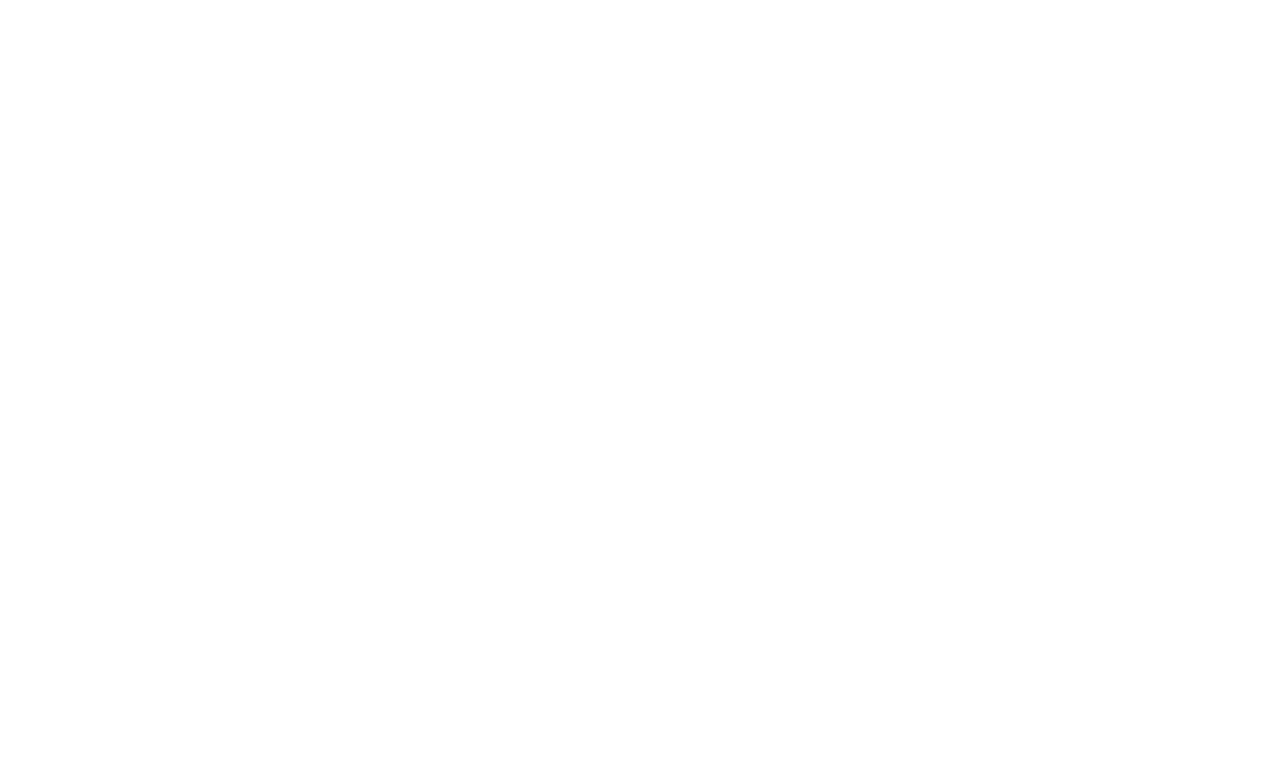
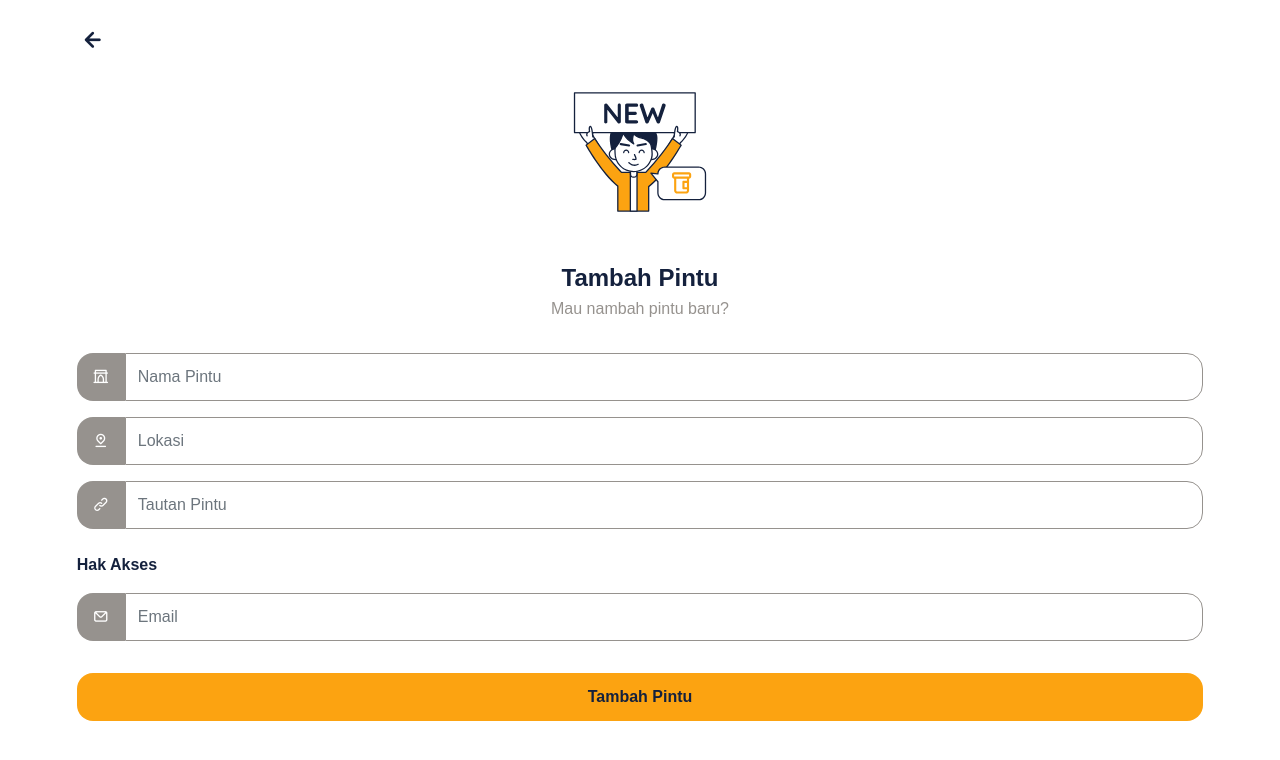
Before and after one commit to rakhacimano/gatelab-mobile, a Nuxt app: page /beranda/tambah-pintu in a window 1280 px wide. Before the commit this address had no page. Shown: the top 760 px of the page. Built offline with nearby package versions, Linux system fonts and the light colour scheme.

Commit message:
Frontend Tambah Pintu Sukses

```diff
--- a/assets/css/main.css
+++ b/assets/css/main.css
@@ -133,6 +133,7 @@
 
 i.uil-arrow-left {
   color: var(--secondary-color);
+  font-size: 2rem;
 }
 
 /* Tablet Section */
--- a/pages/beranda/detail-pintu.vue
+++ b/pages/beranda/detail-pintu.vue
@@ -144,10 +144,6 @@
 </script>
 
 <style scoped>
-i.uil-arrow-left {
-  font-size: 2rem;
-}
-
 .logo-pintu__svg {
   width: 6rem;
 }
--- a/pages/beranda/index.vue
+++ b/pages/beranda/index.vue
@@ -38,7 +38,7 @@
           <p class="sub-headline">Yuk, lihat pintumu!</p>
         </div>
         <div class="button-tambah">
-          <nuxt-link to="tambah-pintu">
+          <nuxt-link to="/beranda/tambah-pintu">
             <button class="btn-outline pl-4 pr-4">Tambah</button>
           </nuxt-link>
         </div>
--- /dev/null
+++ b/pages/beranda/tambah-pintu.vue
@@ -0,0 +1,71 @@
+<template>
+  <div class="kontainer">
+    <div class="icon-back mt-3 mb-2">
+      <nuxt-link to="/beranda">
+        <i class="uil uil-arrow-left"></i>
+      </nuxt-link>
+    </div>
+
+    <div class="kontainer-konten text-center">
+      <div class="ilustrasi__tambah-pintu">
+        <img src="~/assets/svg/pintu-baru.svg" alt="Ilustrasi Tambah Pintu" />
+      </div>
+
+      <div class="headline__sub-headline">
+        <h1 class="headline">Tambah Pintu</h1>
+        <p class="sub-headline">Mau nambah pintu baru?</p>
+      </div>
+
+      <!-- Form Inputan -->
+      <form class="form-input" @submit.prevent="">
+        <div class="input-group">
+          <i class="icon-container uil uil-archway"></i>
+          <input
+            type="text"
+            class="form-control"
+            placeholder="Nama Pintu"
+            required
+          />
+        </div>
+        <div class="input-group">
+          <i class="icon-container uil uil-location-pin-alt"></i>
+          <input
+            type="email"
+            class="form-control"
+            placeholder="Lokasi"
+            required
+          />
+        </div>
+        <div class="input-group">
+          <i class="icon-container uil uil-link"></i>
+          <input
+            type="url"
+            class="form-control"
+            placeholder="Tautan Pintu"
+            required
+          />
+        </div>
+
+        <p class="semibold mb-3 mt-4 text-left">Hak Akses</p>
+
+        <div class="input-group">
+          <i class="icon-container uil uil-envelope"></i>
+          <input
+            type="email"
+            class="form-control"
+            placeholder="Email"
+            required
+          />
+        </div>
+
+        <button class="btn-filled mt-3 mb-5">Tambah Pintu</button>
+      </form>
+    </div>
+  </div>
+</template>
+
+<style scoped>
+.headline__sub-headline {
+  margin-top: 2rem;
+}
+</style>
--- a/pages/lupa/index.vue
+++ b/pages/lupa/index.vue
@@ -34,7 +34,7 @@
           required
         />
       </div>
-      <button class="btn-filled">Masuk</button>
+      <button class="btn-filled mt-3">Masuk</button>
     </form>
 
   </div>
@@ -45,15 +45,7 @@
 </script>
 
 <style scoped>
-i.uil-arrow-left {
-  font-size: 2rem;
-}
-
 .headline__sub-headline {
   margin-top: 2rem;
 }
-
-button.btn-filled {
-  margin-top: 1rem;
-}
 </style>
```
